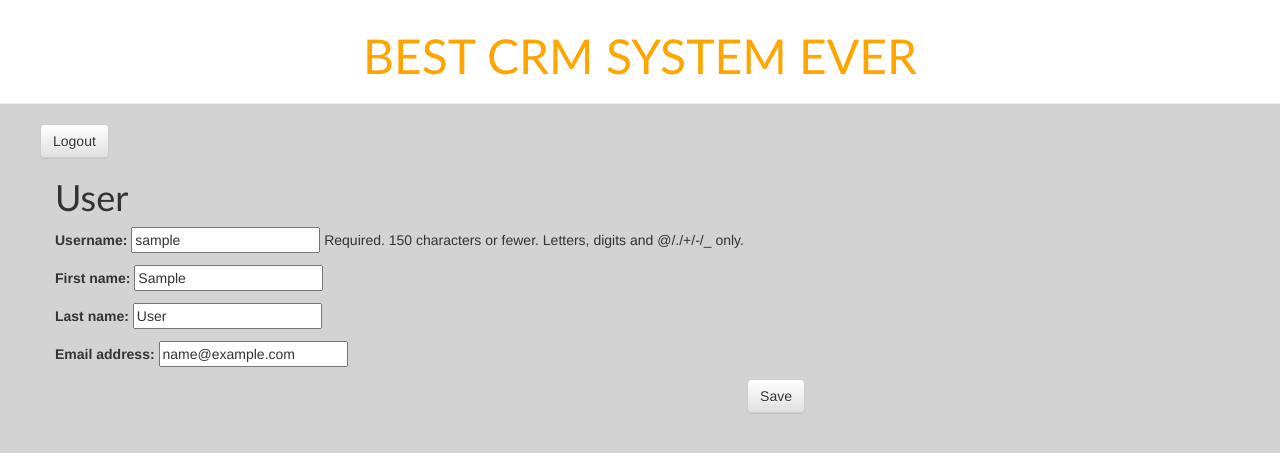
After one commit to pawelzar/python-django-crm, a Django app: page /user/1/edit/ in a window 1280 px wide. The commit adds this page. Shown: the top 453 px of the page. Run offline with Django 3.2, Linux system fonts and the light colour scheme; the visitor is signed in with stand-in values (Sample User, id 1); data comes from the database, SQL or seed files in the repository; some libraries are stand-ins or nearby versions.

Commit message:
Added user templates

```diff
--- a/crm/forms.py
+++ b/crm/forms.py
@@ -1,4 +1,5 @@
 from django import forms
+from django.contrib.auth.models import User
 from .models import Company
 
 
@@ -7,3 +8,10 @@ class CompanyForm(forms.ModelForm):
     class Meta:
         model = Company
         fields = ('name', 'city', 'street', 'postal_code', 'number')
+
+
+class UserForm(forms.ModelForm):
+
+    class Meta:
+        model = User
+        fields = ('username', 'first_name', 'last_name', 'email')
--- a/crm/templates/crm/base.html
+++ b/crm/templates/crm/base.html
@@ -15,9 +15,6 @@
 <div class="content">
 {% if user.is_authenticated %}
     <a href="/logout" class="btn btn-default">Logout</a>
-    {% if user.is_superuser %}
-        <a href="{% url 'company_new' %}" class="btn btn-primary">Add company</a>
-    {% endif %}
 {% endif %}
 </div>
 
--- a/crm/templates/crm/company_list.html
+++ b/crm/templates/crm/company_list.html
@@ -2,6 +2,9 @@
 
 {% block content %}
 {% if user.is_authenticated %}
+    {% if user.is_superuser %}
+        <a href="{% url 'company_new' %}" class="content"><span class="btn btn-primary">Add company</span></a>
+    {% endif %}
     {% for company in companys %}
     <div>
         <h1><a href="{% url 'company_details' pk=company.pk %}">{{ company.name }}</a></h1>
--- a/crm/templates/crm/profile.html
+++ b/crm/templates/crm/profile.html
@@ -1,11 +1,12 @@
 {% extends "crm/base.html" %}
 
 {% block content %}
-
+{% if user.is_authenticated %}
 <div class="col-md-5">
     <h2><a href="{% url 'company_list' %}">List of companies</a></h2>
 </div>
 <div class="col-md-5 col-md-offset-2">
     <h2><a href="{% url 'users_list' %}">List of users</a></h2>
 </div>
+{% endif %}
 {% endblock %}
--- /dev/null
+++ b/crm/templates/crm/user_edit.html
@@ -0,0 +1,10 @@
+{% extends 'crm/base.html' %}
+
+{% block content %}
+<h1>User</h1>
+<form method="POST" class="user-form">
+    {% csrf_token %}
+    {{ form.as_p }}
+    <button type="submit" class="save btn btn-default">Save</button>
+</form>
+{% endblock %}
--- a/crm/templates/crm/users_list.html
+++ b/crm/templates/crm/users_list.html
@@ -4,7 +4,7 @@
 {% if user.is_superuser %}
 {% for user in users %}
 <div>
-    <h1><a href="">{{ user.username }}</a></h1>
+    <h1><a href="{% url 'user_details' pk=user.pk %}">{{ user.username }}</a></h1>
     <p>{{ user.first_name }} {{ user.last_name }}</p>
 </div>
 {% endfor %}
--- a/crm/urls.py
+++ b/crm/urls.py
@@ -11,4 +11,6 @@ urlpatterns = [
     url(r'^logout/$', views.logout_view, name='logout'),
     url(r'^companies/', views.company_list, name='company_list'),
     url(r'^users/', views.users_list, name='users_list'),
+    url(r'^user/(?P<pk>[0-9]+)/$', views.user_details, name='user_details'),
+    url(r'^user/(?P<pk>[0-9]+)/edit/$', views.user_edit, name='user_edit'),
 ]
--- a/crm/views.py
+++ b/crm/views.py
@@ -2,7 +2,7 @@ from django.shortcuts import render, get_object_or_404
 from django.contrib.auth import logout
 from django.shortcuts import redirect
 from .models import Company
-from .forms import CompanyForm
+from .forms import CompanyForm, UserForm
 from django.contrib.auth.models import User
 
 
@@ -13,6 +13,27 @@ def profile_view(request):
 def users_list(request):
     users = User.objects.all()
     return render(request, 'crm/users_list.html', {'users': users})
+
+
+def user_details(request, pk):
+    if request.user.is_superuser:
+        user = get_object_or_404(User, pk=pk)
+        return render(request, 'crm/user_details.html', {'user': user})
+    return render(request, 'crm/profile.html')
+
+
+def user_edit(request, pk):
+    if request.user.is_superuser:
+        user = get_object_or_404(User, pk=pk)
+        if request.method == "POST":
+            form = UserForm(request.POST, instance=user)
+            if form.is_valid():
+                user = form.save(commit=False)
+                user.save()
+                return redirect('user_details', pk=user.pk)
+        else:
+            form = UserForm(instance=user)
+        return render(request, 'crm/user_edit.html', {'form': form})
 
 
 def company_list(request):
```
Also changed, not shown: crm/templates/crm/user_details.html (+11 -0 lines). Lines whose indentation alone changed are shown as unchanged.
